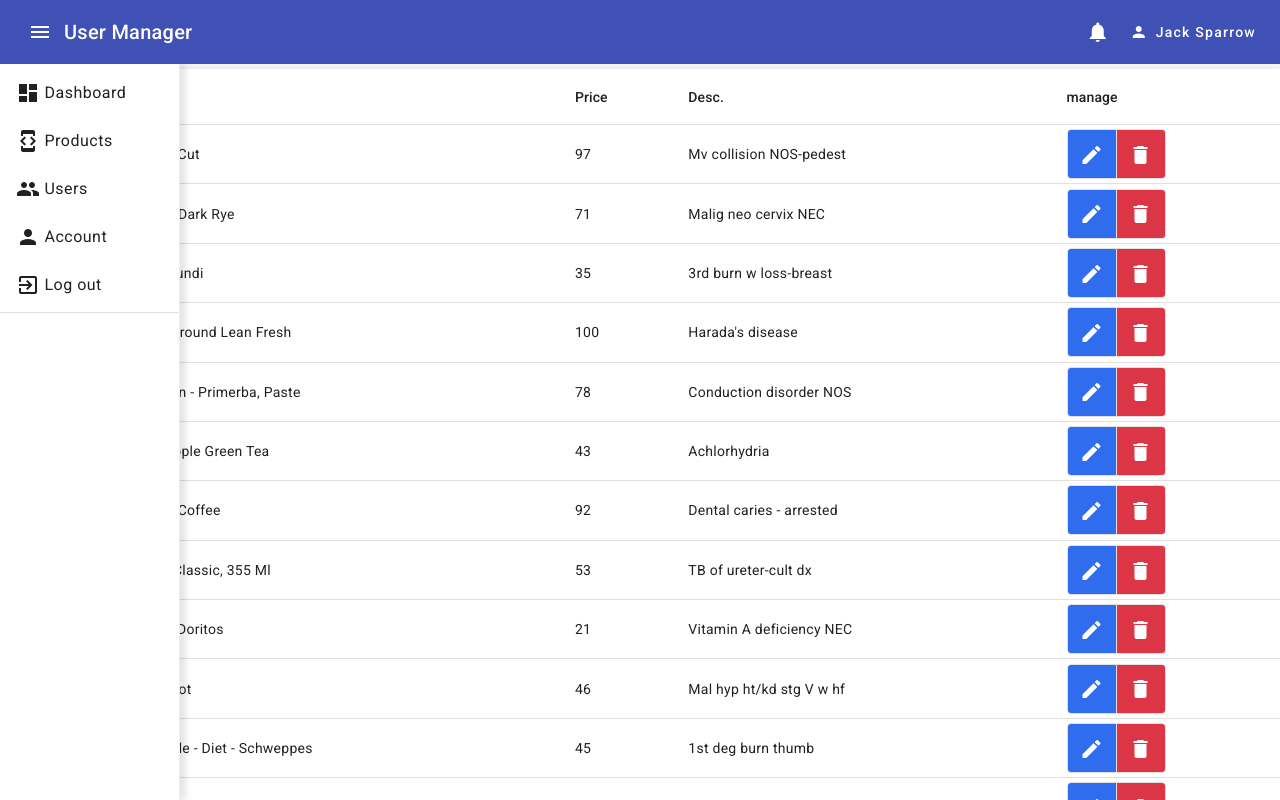
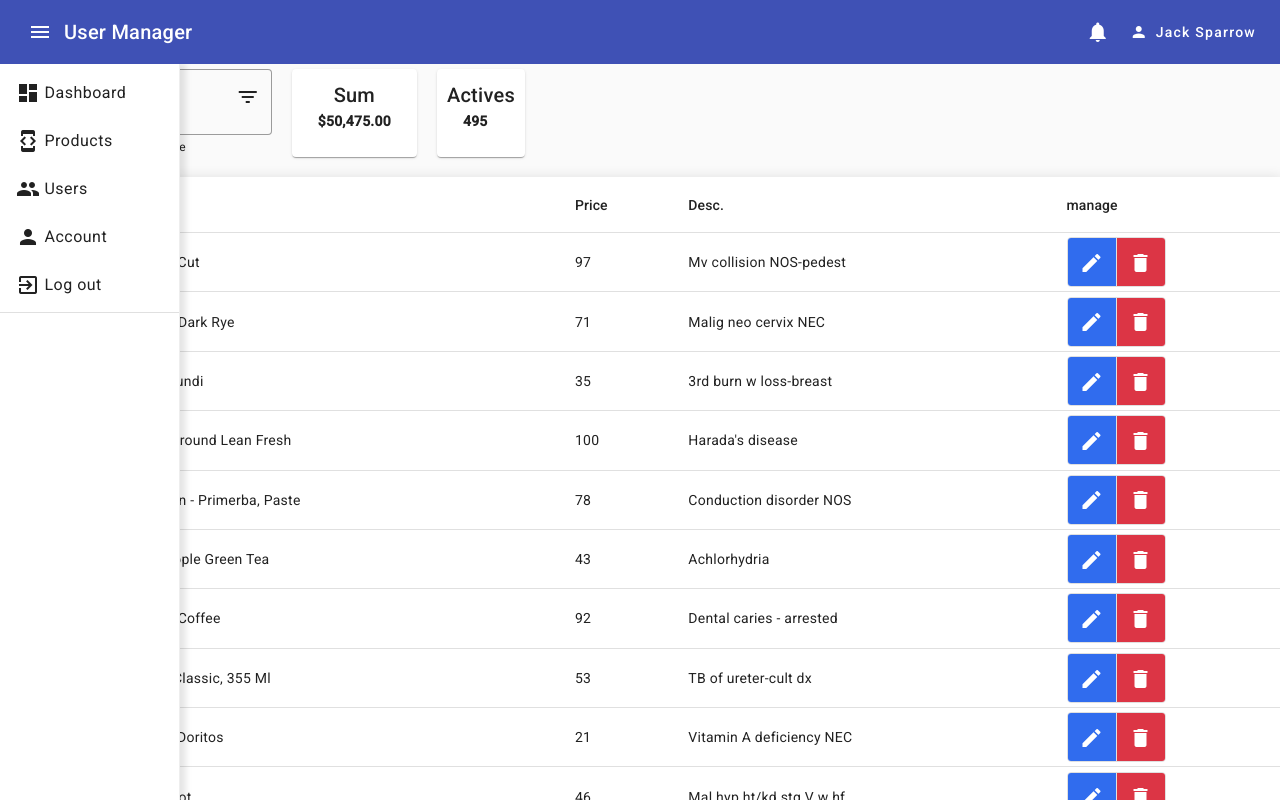
Before and after one commit to Training360/Angular-im-2023-signals-ngrx, an Angular app: page /products in a window 1280 px wide. Built offline with nearby package versions, Linux system fonts and the light colour scheme; data requests are answered from the project's data file.

Commit message:
signals done

```diff
--- a/src/app/page/product/product.component.html
+++ b/src/app/page/product/product.component.html
@@ -1,7 +1,28 @@
-<table mat-table [dataSource]="list$" class="mat-elevation-z8">
+@if (list() | filter:filterText(); as list) {
 
-  <!--- Note that these columns can be defined in any order.
-        The actual rendered columns are set as a property on the row definition" -->
+<div fxLayout="column" fxLayoutGap="20px">
+
+  <div fxLayout.gt-sm="row" fxLayout="column" fxLayoutGap="20px">
+    <div>&nbsp;</div>
+    <mat-form-field appearance="outline" [style.margin-left.em]="1" [style.margin-right.em]="1">
+      <mat-label>table filter</mat-label>
+      <input (input)="filterText.set($any($event.target).value)" matInput placeholder="text">
+      <mat-icon matSuffix>filter_list</mat-icon>
+      <mat-hint>{{ list.length }}/{{ listQty }} rows in the table</mat-hint>
+    </mat-form-field>
+
+    <mat-card [style.padding.px]="10">
+      <mat-card-title [style.text-align]="'center'">Sum</mat-card-title>
+      <mat-card-content><strong>{{ sumPrice() | currency }}</strong></mat-card-content>
+    </mat-card>
+
+    <mat-card [style.padding.px]="10">
+      <mat-card-title [style.text-align]="'center'">Actives</mat-card-title>
+      <mat-card-content><strong>{{ activeQty() }}</strong></mat-card-content>
+    </mat-card>
+  </div>
+
+  <table mat-table [dataSource]="list" class="mat-elevation-z8">
 
     <!-- ID Column -->
     <ng-container matColumnDef="id">
@@ -35,7 +56,7 @@
           <mat-button-toggle [routerLink]="['/product', 'edit', element.id]" class="info">
             <mat-icon>edit</mat-icon>
           </mat-button-toggle>
-        <mat-button-toggle class="danger">
+          <mat-button-toggle (click)="onRemove(element)" class="danger">
             <mat-icon>delete</mat-icon>
           </mat-button-toggle>
         </mat-button-toggle-group>
@@ -45,3 +66,6 @@
     <tr mat-header-row *matHeaderRowDef="displayedColumns"></tr>
     <tr mat-row *matRowDef="let row; columns: displayedColumns;"></tr>
   </table>
+</div>
+
+}
--- a/src/app/page/product/product.component.ts
+++ b/src/app/page/product/product.component.ts
@@ -1,17 +1,18 @@
-import { Component, inject } from '@angular/core';
+import { Component, OnInit, computed, effect, inject, signal } from '@angular/core';
+import { toSignal } from '@angular/core/rxjs-interop';
 import { CommonModule } from '@angular/common';
-import { CdkDropList } from '@angular/cdk/drag-drop';
-import { ReactiveFormsModule } from '@angular/forms';
 import { MatButtonModule } from '@angular/material/button';
 import { MatButtonToggleModule } from '@angular/material/button-toggle';
 import { MatIconModule } from '@angular/material/icon';
 import { MatInputModule } from '@angular/material/input';
-import { MatPaginatorModule } from '@angular/material/paginator';
 import { MatTableModule } from '@angular/material/table';
-import { TableSettingsComponent } from '../../common/table-settings/table-settings.component';
+import { MatCardModule } from '@angular/material/card'
 import { ProductService } from '../../service/product.service';
 import { Product } from '../../model/product';
 import { RouterModule } from '@angular/router';
+import { FilterPipe } from '../../pipe/filter.pipe';
+import { tap } from 'rxjs';
+import { FlexLayoutModule } from '@angular/flex-layout';
 
 @Component({
   selector: 'app-product',
@@ -20,31 +21,59 @@ import { RouterModule } from '@angular/router';
   styleUrl: './product.component.scss',
   imports: [
     CommonModule,
-    TableSettingsComponent,
-    ReactiveFormsModule,
+    FlexLayoutModule,
     MatIconModule,
     MatTableModule,
-    MatPaginatorModule,
     MatButtonModule,
     MatInputModule,
     MatButtonToggleModule,
-    CdkDropList,
+    MatCardModule,
     RouterModule,
+    FilterPipe,
   ],
   providers: [
     ProductService,
   ],
 })
-export class ProductComponent {
+export class ProductComponent implements OnInit {
 
   productService = inject(ProductService);
 
-  list$ = this.productService.getAll();
+  list = signal<Product[]>([]);
 
   displayedColumns: string[] = ['id', 'name', 'price', 'description', 'manage'];
 
+  // Signals
+  filterText = signal<string>('');
+
+  listQty = 0;
+
+  sumPrice = computed(() => {
+    return this.list().reduce(( sum, item ) => sum + item.price, 0 );
+  });
+
+  activeQty = computed(() => {
+    return this.list().filter(item => item.active).length;
+  });
+
+  constructor() {
+    effect(() => {
+      this.listQty = this.list()?.length || 0;
+    });
+  }
+
+  ngOnInit(): void {
+    this.productService.getAll().subscribe(
+      list => this.list.set(list)
+    );
+  }
+
   onRemove(product: Product): void {
-    this.productService.remove(product);
+    this.productService.remove(product).subscribe(
+      () => {
+        this.list.update(list => list.filter(item => item.id !== product.id));
+      }
+    )
   }
 
 }
--- /dev/null
+++ b/src/app/pipe/filter.pipe.ts
@@ -0,0 +1,23 @@
+import { Pipe, PipeTransform } from '@angular/core';
+
+@Pipe({
+  name: 'filter',
+  standalone: true
+})
+export class FilterPipe<T extends {[k: string]: any}> implements PipeTransform {
+
+  transform(value: T[], phrase: string): T[] {
+    if (!Array.isArray(value) || !phrase) {
+      return value;
+    }
+
+    phrase = phrase.toLowerCase();
+
+    return value.filter( el => Object.values(el)
+      .join(' ')
+      .toLowerCase()
+      .includes(phrase)
+    );
+  }
+
+}
```
Also changed, not shown: 1 other file (tests, documents, lock files or other folders). Lines whose indentation alone changed are shown as unchanged.
